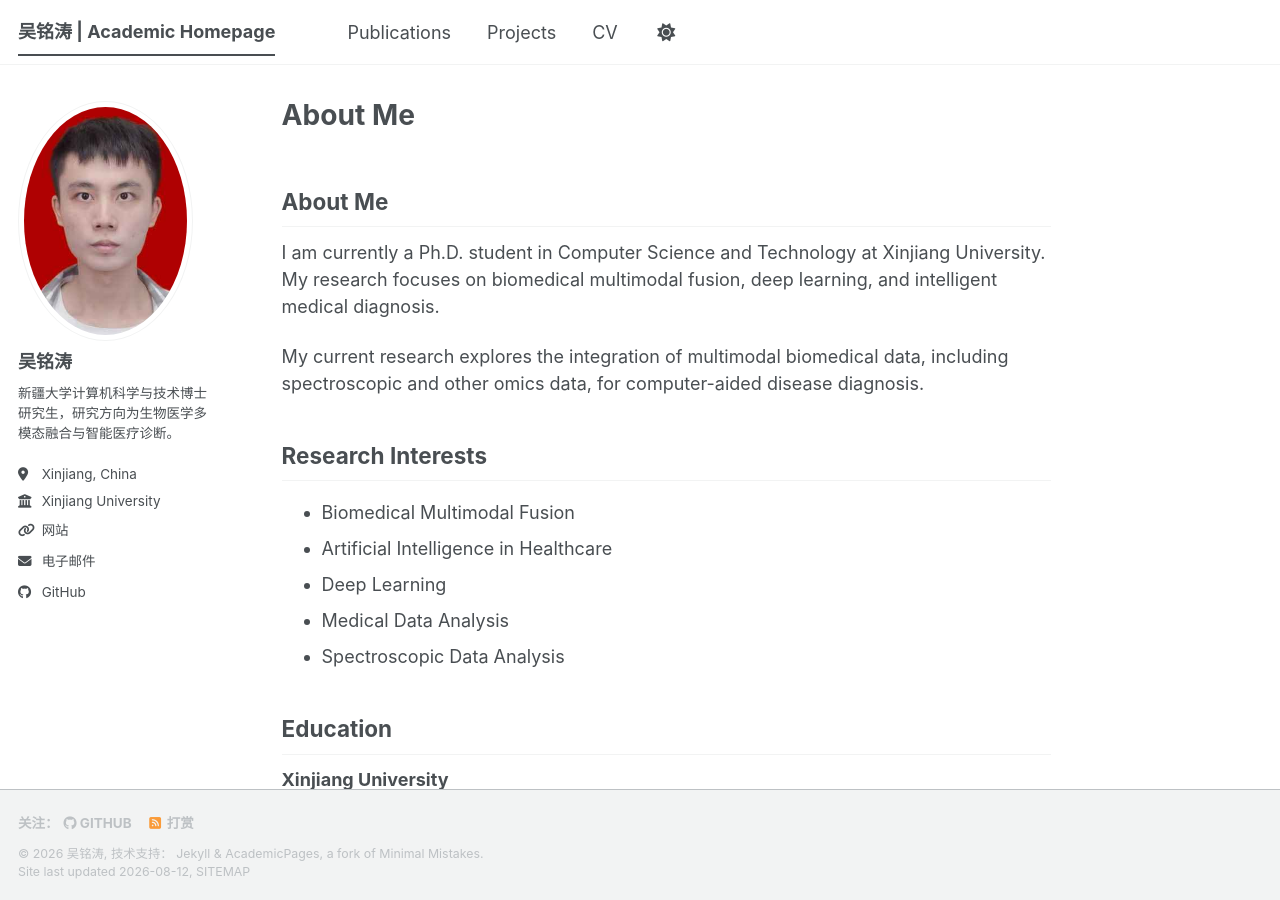
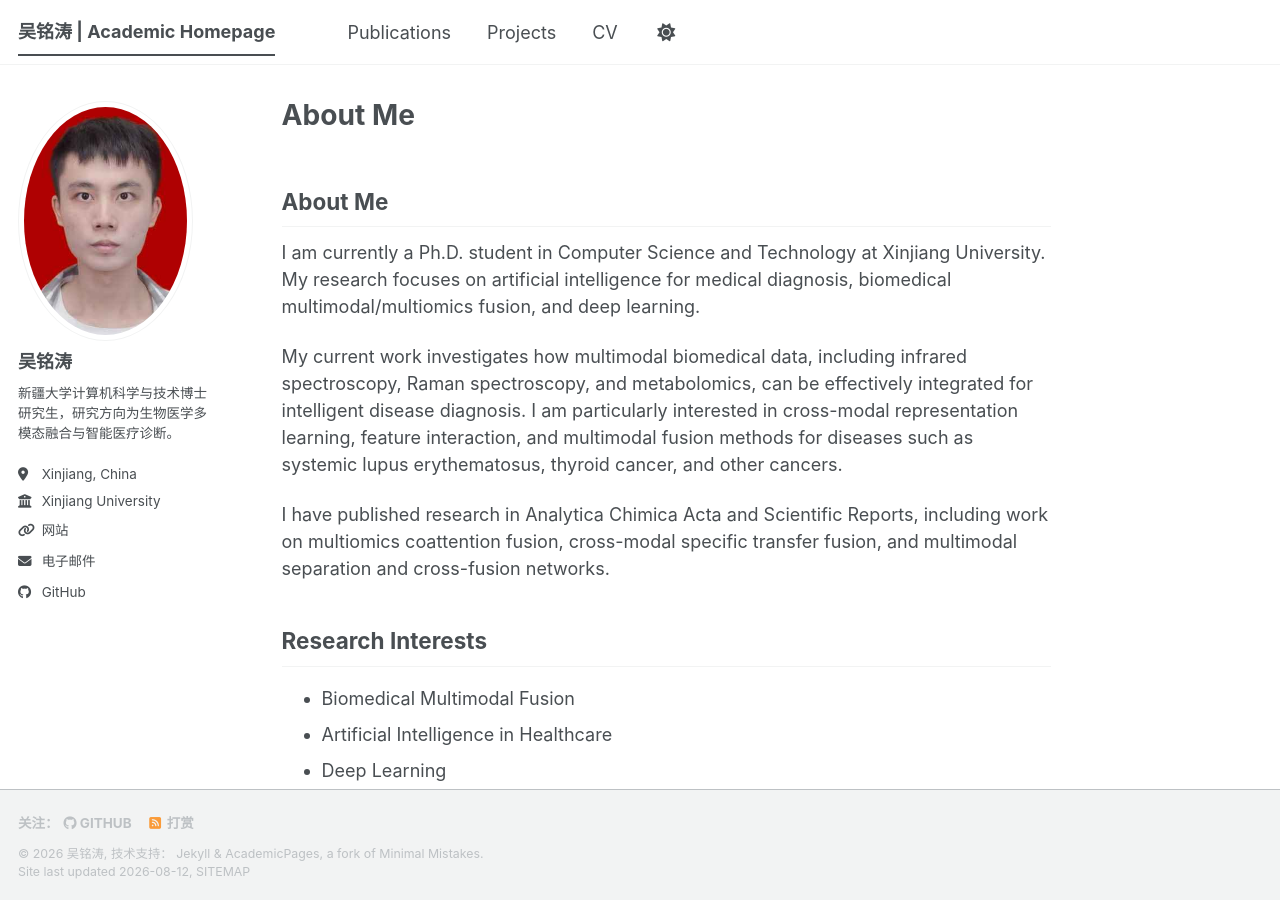
Before and after one commit to handsoner/handsoner.github.io, a Jekyll site: the page built from _pages/about.md, in a window 1280 px wide and 900 px high. Built offline with Jekyll 4.4.1, drawn with Linux system fonts in a browser that asks for light colours; a style sheet for code colours, icons or effects is not loaded.

Commit message:
Update about.md

```diff
--- a/_pages/about.md
+++ b/_pages/about.md
@@ -9,13 +9,11 @@ redirect_from:
 
 ## About Me
 
-I am currently a Ph.D. student in Computer Science and Technology at
-Xinjiang University. My research focuses on biomedical multimodal fusion,
-deep learning, and intelligent medical diagnosis.
+I am currently a Ph.D. student in Computer Science and Technology at Xinjiang University. My research focuses on artificial intelligence for medical diagnosis, biomedical multimodal/multiomics fusion, and deep learning.
 
-My current research explores the integration of multimodal biomedical data,
-including spectroscopic and other omics data, for computer-aided disease
-diagnosis.
+My current work investigates how multimodal biomedical data, including infrared spectroscopy, Raman spectroscopy, and metabolomics, can be effectively integrated for intelligent disease diagnosis. I am particularly interested in cross-modal representation learning, feature interaction, and multimodal fusion methods for diseases such as systemic lupus erythematosus, thyroid cancer, and other cancers.
+
+I have published research in Analytica Chimica Acta and Scientific Reports, including work on multiomics coattention fusion, cross-modal specific transfer fusion, and multimodal separation and cross-fusion networks.
 
 ## Research Interests
 
```
